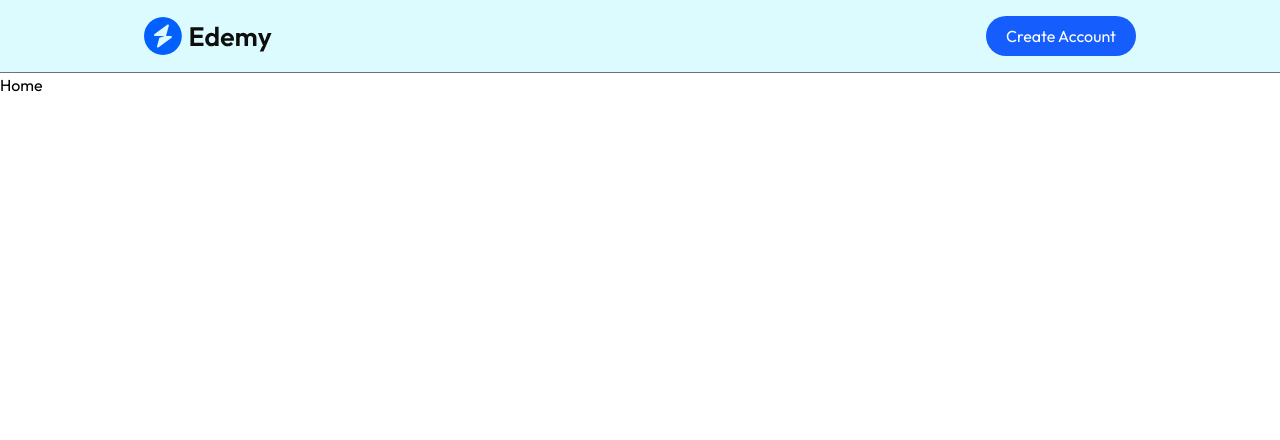
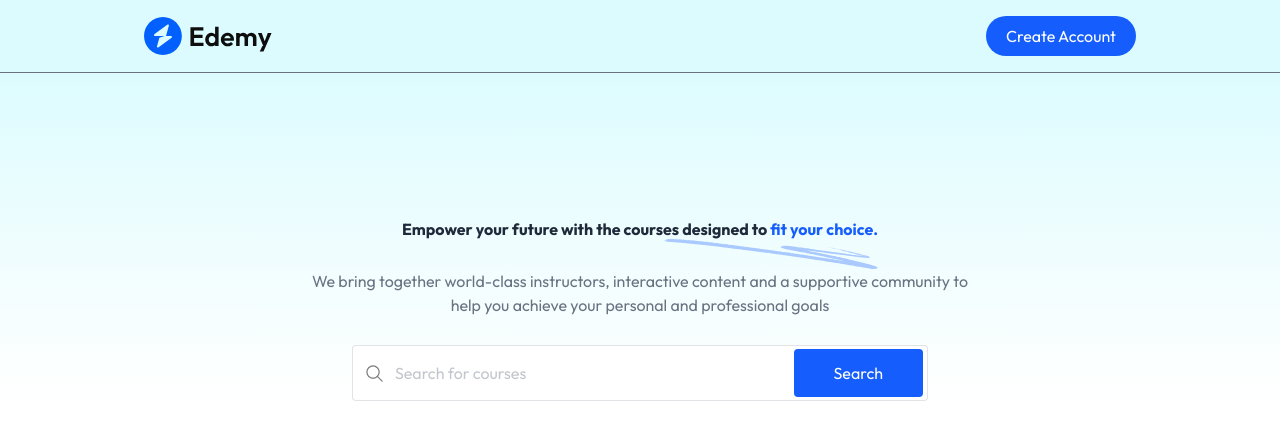
Before and after one commit to nicolofabris/lms_2025, a React (Vite) app in the folder client/: page / in a window 1280 px wide. Shown: the top 440 px of the page. Built offline with nearby package versions, Linux system fonts and the light colour scheme; no server answers.

Commit message:
hero section and searchbar

```diff
--- a/client/src/components/Student/Hero.jsx
+++ b/client/src/components/Student/Hero.jsx
@@ -1,9 +1,33 @@
+import React from "react";
+import { assets } from "../../assets/assets";
+import SearchBar from "./SearchBar";
+
 const Hero = () => {
   return (
-	<div>
-		<h1>Hero</h1>
-	</div>
-  )
-}
+    <div className="flex flex-col items-center justify-center w-full md:pt-36 pt-20 px-7 md:px-0 space-y-7 text-center bg-gradient-to-b from-cyan-100/70">
+      <h1 className="md:text-home-heading-large text-home-heading-small relative font-bold text-gray-800 max-w-3xl mx-auto">
+        Empower your future with the courses designed to{" "}
+        <span className="text-blue-600">fit your choice.</span>
+        <img
+          className="md:block hidden absolute -bottom-7 right-0"
+          src={assets.sketch}
+          alt="sketch"
+        />
+      </h1>
 
-export default Hero
+      <p className="md:block hidden text-gray-500 max-w-2xl mx-auto">
+        We bring together world-class instructors, interactive content and a
+        supportive community to help you achieve your personal and professional
+        goals
+      </p>
+
+      <p className="md:hidden text-gray-500 max-w-sm mx-auto">
+        We bring together world-class instructors to help you achieve your
+        professional goals.
+      </p>
+	  <SearchBar/>
+    </div>
+  );
+};
+
+export default Hero;
--- a/client/src/components/Student/SearchBar.jsx
+++ b/client/src/components/Student/SearchBar.jsx
@@ -1,7 +1,27 @@
+import React from "react";
+import { assets } from "../../assets/assets";
+
 const SearchBar = () => {
   return (
-	<div>SearchBar</div>
-  )
-}
+    <form className="max-w-xl w-full md:h-14 h-12 flex items-center bg-white border border-gray-500/20 rounded">
+      <img
+        src={assets.search_icon}
+        alt="search-icon"
+        className="md:w-auto w-10 px-3"
+      />
+      <input
+        type="text"
+        placeholder="Search for courses"
+        className="w-full h-full outline-none text-gray-500/80"
+      />
+      <button
+        type="submit"
+        className="bg-blue-600 rounded text-white md:px-10 px-7 md:py-3 py-2 mx-1"
+      >
+        Search
+      </button>
+    </form>
+  );
+};
 
-export default SearchBar
+export default SearchBar;
--- a/client/src/pages/Student/Home.jsx
+++ b/client/src/pages/Student/Home.jsx
@@ -1,8 +1,11 @@
 import React from "react"
+import Hero from "../../components/Student/Hero"
 
 const Home = () => {
   return (
-	<div>Home</div>
+	<div className="flex flex-col items-center space-y-7 text-center">
+		<Hero/>
+	</div>
   )
 }
 
```
